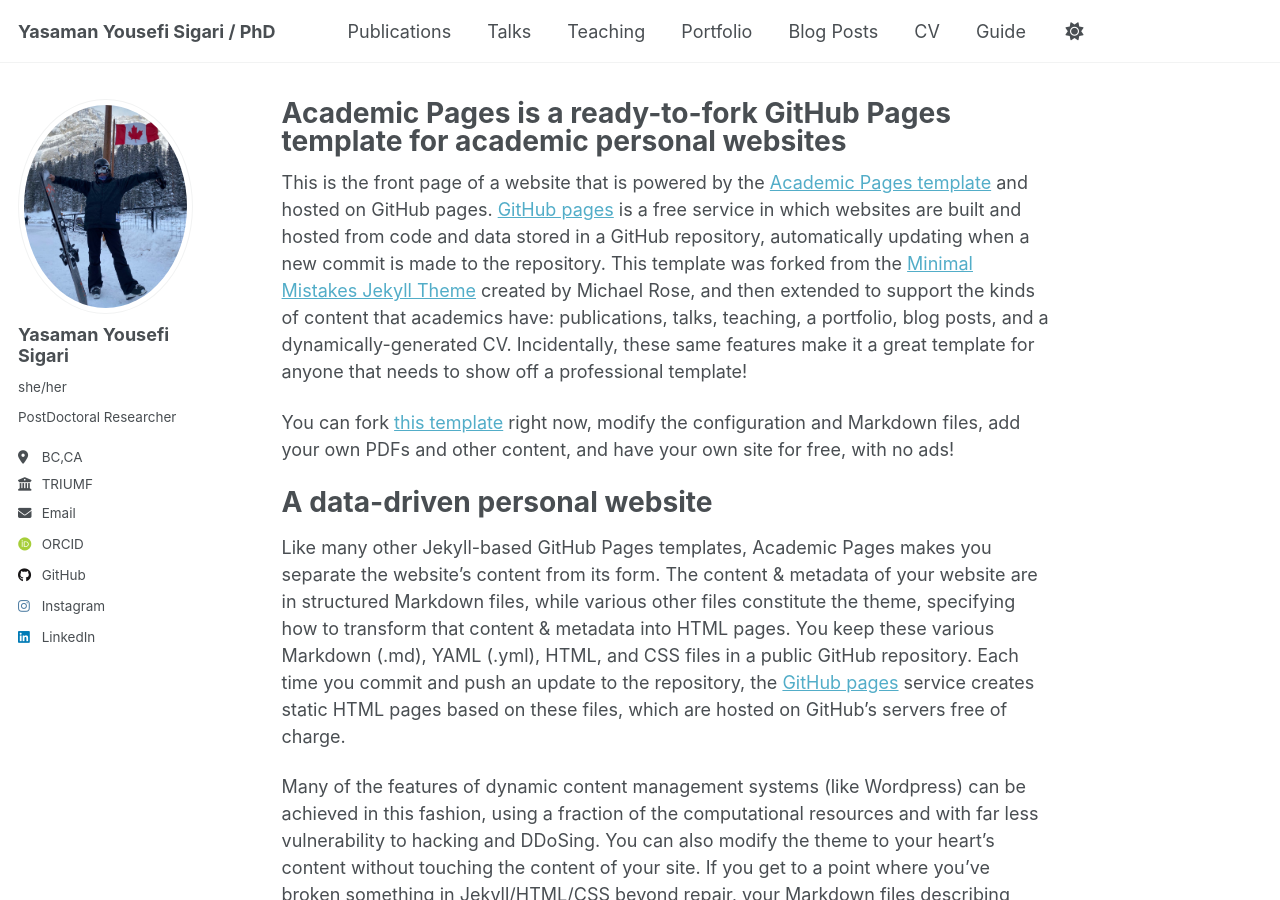
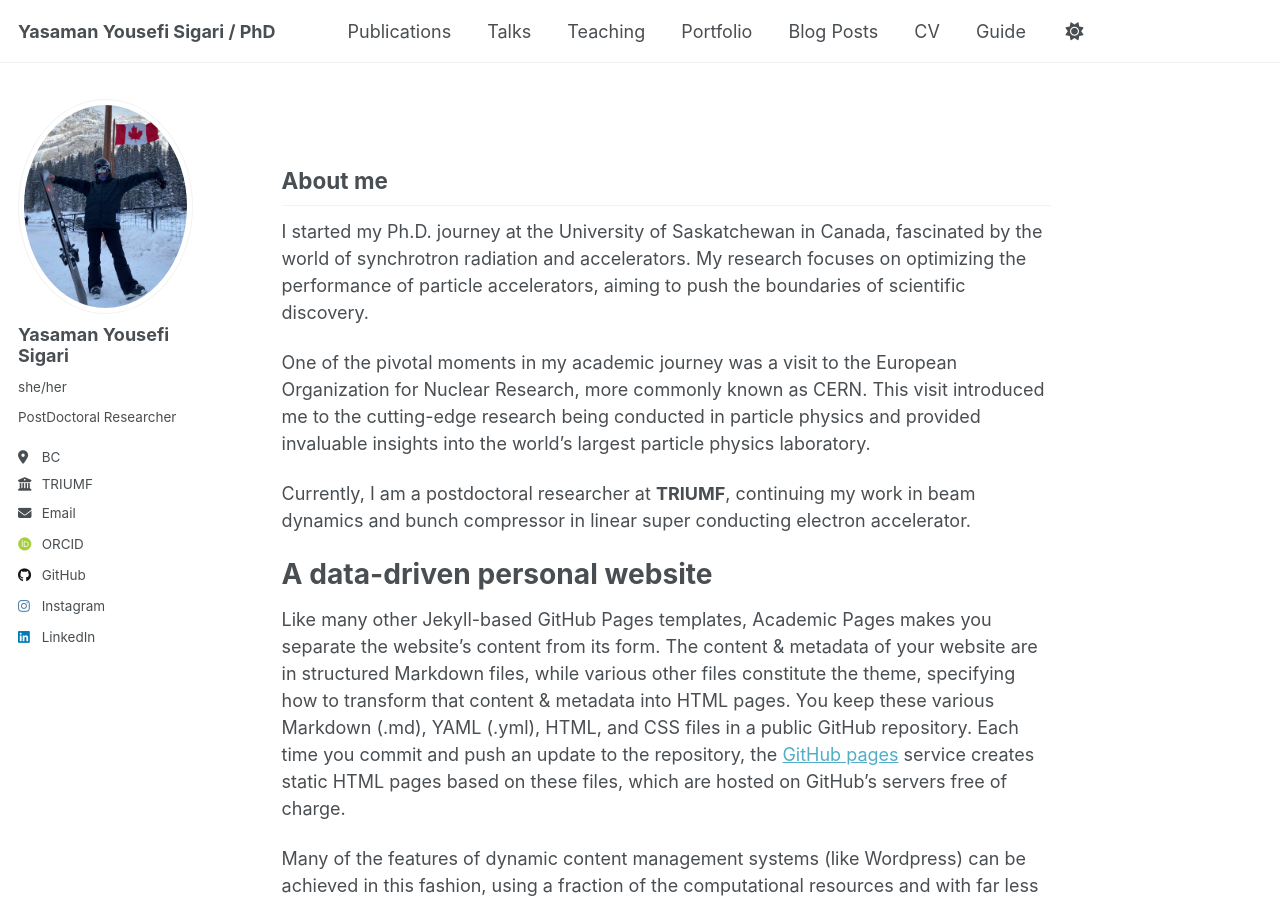
Before and after one commit to yysigari/yysigari.github.io, a Jekyll site: the page built from _pages/about.md, in a window 1280 px wide and 900 px high. Built offline with Jekyll 4.4.1, drawn with Linux system fonts in a browser that asks for light colours; some web fonts are replaced; a script that is not in the unit is left out.

Commit message:
changed the bio in about.md file

```diff
--- a/_config.yml
+++ b/_config.yml
@@ -20,7 +20,7 @@ author:
   name             : "Yasaman Yousefi Sigari"
   pronouns         : "she/her"
   bio              : "PostDoctoral Researcher"
-  location         : "BC,CA"
+  location         : "BC"
   employer         : "TRIUMF"
   uri              : # URL
   email            : "yysigari@gmail.com"
--- a/_pages/about.md
+++ b/_pages/about.md
@@ -1,15 +1,22 @@
 ---
 permalink: /
-title: "Academic Pages is a ready-to-fork GitHub Pages template for academic personal websites"
+title: ""
 author_profile: true
 redirect_from:
   - /about/
   - /about.html
 ---
+<div style="margin-top: 3rem;"></div> <!-- Adds space below the banner -->
 
-This is the front page of a website that is powered by the [Academic Pages template](https://github.com/academicpages/academicpages.github.io) and hosted on GitHub pages. [GitHub pages](https://pages.github.com) is a free service in which websites are built and hosted from code and data stored in a GitHub repository, automatically updating when a new commit is made to the repository. This template was forked from the [Minimal Mistakes Jekyll Theme](https://mmistakes.github.io/minimal-mistakes/) created by Michael Rose, and then extended to support the kinds of content that academics have: publications, talks, teaching, a portfolio, blog posts, and a dynamically-generated CV. Incidentally, these same features make it a great template for anyone that needs to show off a professional template!
+## About me
 
- You can fork [this template](https://github.com/academicpages/academicpages.github.io) right now, modify the configuration and Markdown files, add your own PDFs and other content, and have your own site for free, with no ads!
+
+I started my Ph.D. journey at the University of Saskatchewan in Canada, fascinated by the world of synchrotron radiation and accelerators. My research focuses on optimizing the performance of particle accelerators, aiming to push the boundaries of scientific discovery.
+
+One of the pivotal moments in my academic journey was a visit to the European Organization for Nuclear Research, more commonly known as CERN. This visit introduced me to the cutting-edge research being conducted in particle physics and provided invaluable insights into the world's largest particle physics laboratory.
+
+Currently, I am a postdoctoral researcher at **TRIUMF**, continuing my work in beam dynamics and bunch compressor in linear super conducting electron accelerator.
+
 
 A data-driven personal website
 ======
```
